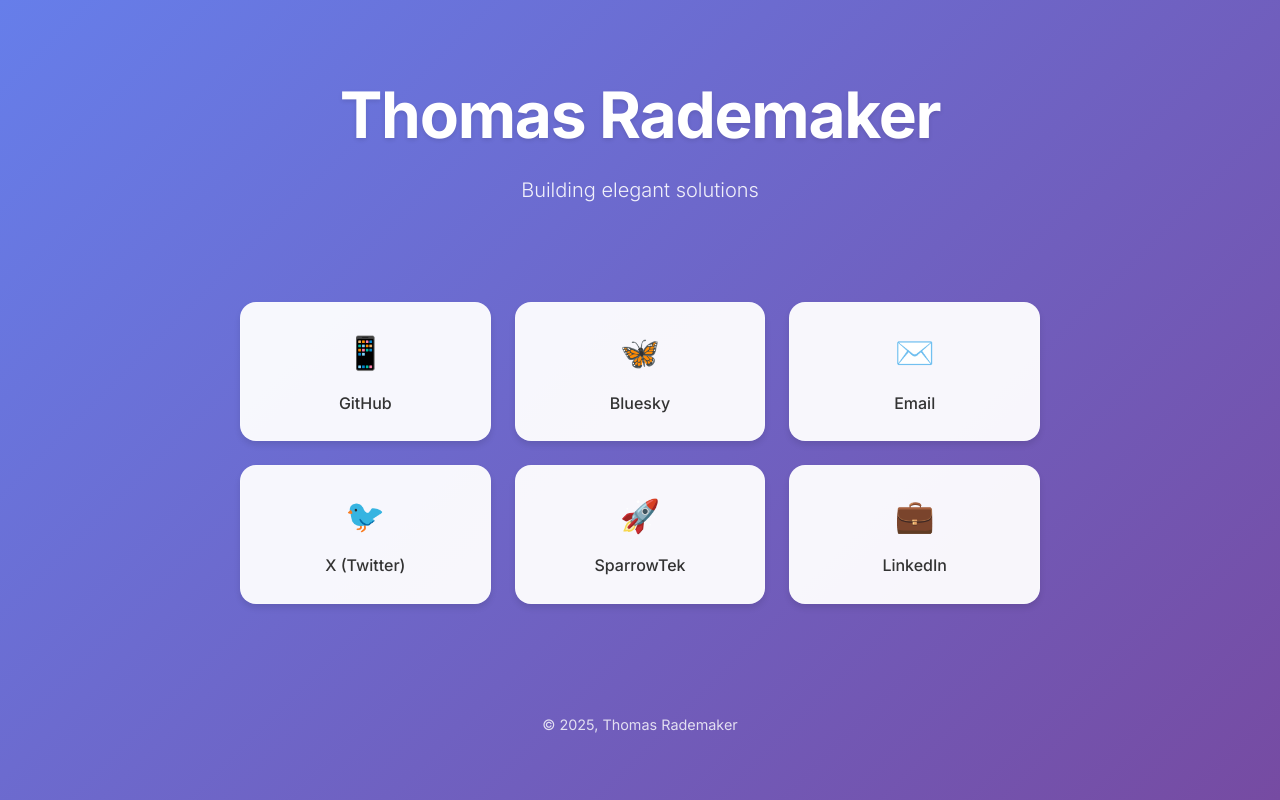
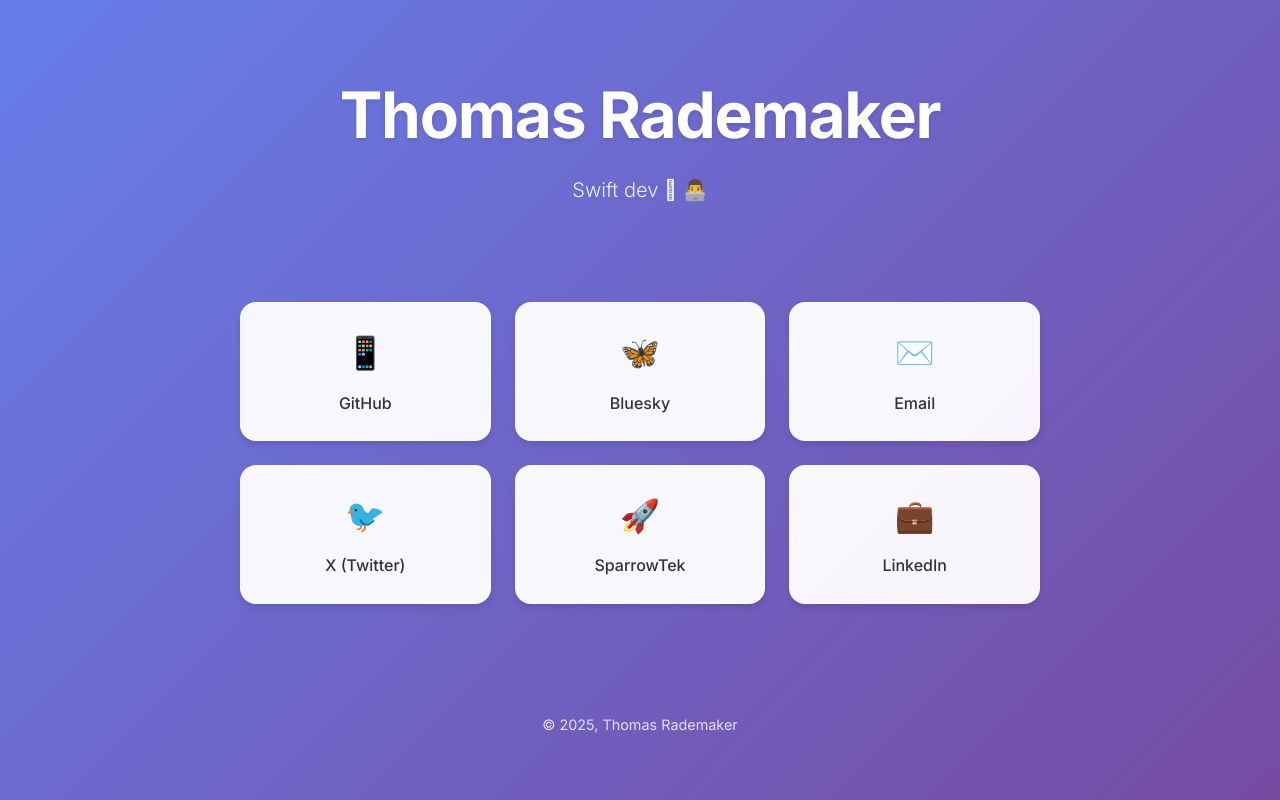
Before and after one commit to radmakr/radmakr.github.io, a plain HTML site: page index.html in a window 1280 px wide. Drawn offline with Linux system fonts and the light colour scheme.

Commit message:
update tag line

```diff
--- a/index.html
+++ b/index.html
@@ -14,7 +14,7 @@
     <header class="header">
       <div class="name-section">
         <h1 class="name">Thomas Rademaker</h1>
-        <p class="tagline">Building elegant solutions</p>
+        <p class="tagline">Swift dev  👨‍💻</p>
       </div>
     </header>
 
```
